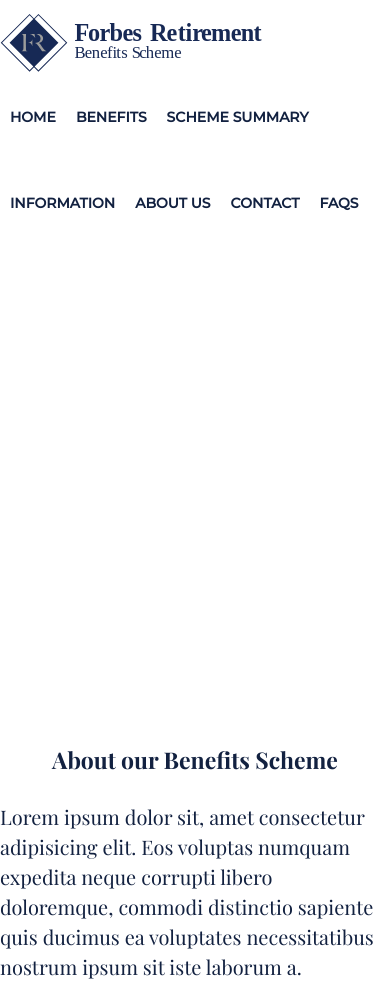
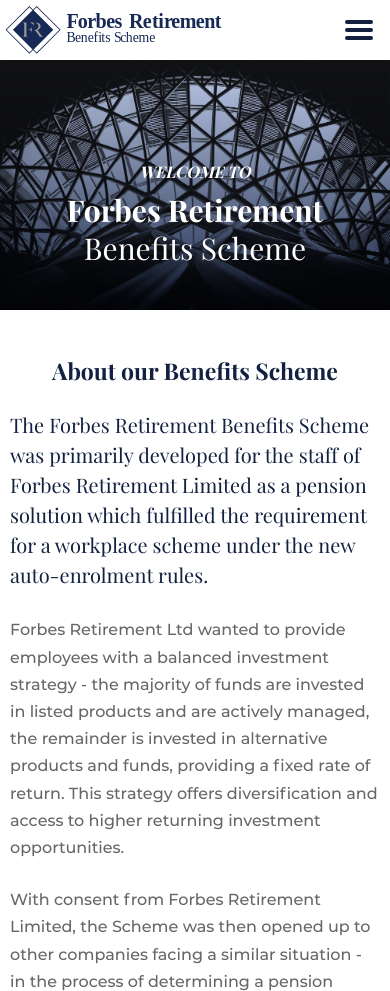
Before and after one commit to mdurks/devBuild001, a plain HTML site: page index.html in a window 390 px wide. Shown: the top 991 px of the page. Drawn offline with nearby package versions, Linux system fonts and the light colour scheme.

Commit message:
Mobile menu added, started mobile styling.  Still only homepage.

```diff
--- a/fonts/_stylesheet.scss
+++ /dev/null
@@ -1,45 +0,0 @@
-
-@font-face {
-    font-family: 'montserratbold';
-    src: url('/fonts/montserrat-bold.eot');
-    src: url('/fonts/montserrat-bold.eot?#iefix') format('embedded-opentype'),
-         url('/fonts/montserrat-bold.woff2') format('woff2'),
-         url('/fonts/montserrat-bold.woff') format('woff'),
-         url('/fonts/montserrat-bold.ttf') format('truetype');
-}
-
-@font-face {
-    font-family: 'montserratmedium';
-    src: url('/fonts/montserrat-medium.eot');
-    src: url('/fonts/montserrat-medium.eot?#iefix') format('embedded-opentype'),
-         url('/fonts/montserrat-medium.woff2') format('woff2'),
-         url('/fonts/montserrat-medium.woff') format('woff'),
-         url('/fonts/montserrat-medium.ttf') format('truetype');
-}
-
-@font-face {
-    font-family: 'montserratregular';
-    src: url('/fonts/montserrat-regular.eot');
-    src: url('/fonts/montserrat-regular.eot?#iefix') format('embedded-opentype'),
-         url('/fonts/montserrat-regular.woff2') format('woff2'),
-         url('/fonts/montserrat-regular.woff') format('woff'),
-         url('/fonts/montserrat-regular.ttf') format('truetype');
-}
-
-@font-face {
-    font-family: 'playfair_displaybold';
-    src: url('/fonts/playfairdisplay-bold.eot');
-    src: url('/fonts/playfairdisplay-bold.eot?#iefix') format('embedded-opentype'),
-         url('/fonts/playfairdisplay-bold.woff2') format('woff2'),
-         url('/fonts/playfairdisplay-bold.woff') format('woff'),
-         url('/fonts/playfairdisplay-bold.ttf') format('truetype');
-}
-
-@font-face {
-    font-family: 'playfair_displayregular';
-    src: url('/fonts/playfairdisplay-regular.eot');
-    src: url('/fonts/playfairdisplay-regular.eot?#iefix') format('embedded-opentype'),
-         url('/fonts/playfairdisplay-regular.woff2') format('woff2'),
-         url('/fonts/playfairdisplay-regular.woff') format('woff'),
-         url('/fonts/playfairdisplay-regular.ttf') format('truetype');
-}
--- a/index.html
+++ b/index.html
@@ -11,8 +11,14 @@
 
 
     <nav class="mainNav">
-        <div class="mainColumn">
-            <a class="logo" href="#">Forbes Retirement</a>
+        <div class="headerColumn">
+            <a class="ForbesLogo" href="#">Forbes Retirement</a>
+            <div class="showMobileMenu">
+                <span></span>
+                <span></span>
+                <span></span>
+            </div>
+            <div class="navList">
                 <ul>
                     <li class="selected"><a href="#">Home</a></li>
                     <li><a href="#">Benefits</a></li>
@@ -22,6 +28,7 @@
                     <li><a href="#">Contact</a></li>
                     <li><a href="#">FAQs</a></li>
                 </ul>
+            </div>
         </div>
     </nav>
 
@@ -38,15 +45,16 @@
     <main class="bodyCopy">
         <div class="mainColumn">
             <h2 class="heading--two">About our Benefits Scheme</h2>
-            <p class="paraLead--large">Lorem ipsum dolor sit, amet consectetur adipisicing elit. Eos voluptas numquam expedita neque corrupti libero doloremque, commodi distinctio sapiente quis ducimus ea voluptates necessitatibus nostrum ipsum sit iste laborum a.</p>
-            <p>Lorem ipsum dolor sit, amet consectetur adipisicing elit. Eos voluptas numquam expedita neque corrupti libero doloremque, commodi distinctio sapiente quis ducimus ea voluptates necessitatibus nostrum ipsum sit iste laborum a.</p>
-            <p>Lorem ipsum dolor sit, amet consectetur adipisicing elit. Eos voluptas numquam expedita neque corrupti libero doloremque, commodi distinctio sapiente quis ducimus ea voluptates necessitatibus nostrum ipsum sit iste laborum a.</p>
+            <p class="para--large">The Forbes Retirement Benefits Scheme was primarily developed for the staff of Forbes Retirement Limited as a pension solution which fulfilled the requirement for a workplace scheme under the new auto-enrolment rules.</p>
+            <p>Forbes Retirement Ltd wanted to provide employees with a balanced investment strategy - the majority of funds are invested in listed products and are actively managed, the remainder is invested in alternative products and funds, providing a fixed rate of return. This strategy offers diversification and access to higher returning investment opportunities.</p>
+            <p>With consent from Forbes Retirement Limited, the Scheme was then opened up to other companies facing a similar situation - in the process of determining a pension provision for their business and workforce.</p>
+            <p>The scheme is also open to working individuals wanting to make regular contributions to their future pension fund or looking to transfer from other registered occupational, defined benefit and contribution schemes.</p>
 
             <hr>
 
-            <p class="paraLead--medium">Lorem ipsum dolor sit, amet consectetur adipisicing elit. Eos voluptas numquam expedita neque corrupti libero doloremque, commodi distinctio sapiente quis ducimus ea voluptates necessitatibus nostrum ipsum sit iste laborum a.</p>
-            <p>Lorem ipsum dolor sit, amet consectetur adipisicing elit. Eos voluptas numquam expedita neque corrupti libero doloremque, commodi distinctio sapiente quis ducimus ea voluptates necessitatibus nostrum ipsum sit iste laborum a.</p>
-            <p>Lorem ipsum dolor sit, amet consectetur adipisicing elit. Eos voluptas numquam expedita neque corrupti libero doloremque, commodi distinctio sapiente quis ducimus ea voluptates necessitatibus nostrum ipsum sit iste laborum a.</p>
+            <p class="para--medium">The Forbes Retirement Benefits Scheme is an Occupational Pension Scheme sponsored by Forbes Retirement Limited and registered with HMRC and the Pensions Regulator.</p>
+            <p>The Forbes Retirement Benefits Scheme was designed and registered following the latest pension regulations and guidance being implemented and satisfies the new rules.</p>
+            <p>We always recommend seeking advice from an appropriately qualified investment adviser. It is important that you consider your investment in the Scheme alongside other pension and personal investments that you or your company may possess.</p>
         </div>
     </main>
 
@@ -58,19 +66,20 @@
                 <hr>
                 <div class="col">
                     <p>Phone Number</p>
-                    <p>0800 456 2345</p>
+                    <p class="text--phone">0800 000 0000</p>
                 </div>
                 <div class="col">
                     <p>Email</p>
-                    <a href="mailto:asdf@sefsef.com">asdf@sefsef.com</a>
+                    <a class="text--email" href="mailto:asdf@sefsef.com">asdf@sefsef.com</a>
                 </div>
             </div>
         </div>
         <div class="bottom">
             <div class="mainColumn smallPara">
-                <p>Lorem ipsum, dolor sit amet consectetur adipisicing elit. Esse quam nisi sed! Iste possimus perspiciatis dolore quod. Magni quibusdam est modi facere debitis veritatis eos. Voluptas accusamus natus eligendi facilis?</p>
-                <p>Nemo iure molestiae, error natus incidunt rem, cumque eligendi non quo doloribus rerum earum commodi esse perferendis blanditiis eaque a ea voluptatum tenetur distinctio. Animi, deleniti dolor! Autem, ipsa repellat.</p>
-                <p>Quibusdam assumenda, enim illum sequi temporibus tempora quisquam harum delectus suscipit? At, numquam quas ratione ab rerum cumque nostrum dolor, blanditiis saepe consequatur magni autem, animi placeat debitis voluptate. Vel!</p>
+                <p>The Forbes Retirement Benefits Scheme, xxxxxxxxxxxxx,xxxxxxxxxxxxxxxxxxxx,xxxxxxxxxx</p>
+                <p>The Scheme is a Registered Scheme with HMRC in accordance with Part IV of the Finance Act 2004 under PSTR number 00817080RY.</p>
+                <p>The Scheme is registered with the Pensions Regulator in accordance with the Occupational pension Schemes (Scheme Administration)
+                <br>Regulations 1996 and Pensions Act 2004 under PSR number  xxxxxxxxxxx</p>
             </div>
         </div>
     </footer>
--- /dev/null
+++ b/sass/_fonts.scss
@@ -0,0 +1,45 @@
+
+@font-face {
+    font-family: 'montserratbold';
+    src: url('../fonts/montserrat-bold.eot');
+    src: url('../fonts/montserrat-bold.eot?#iefix') format('embedded-opentype'),
+         url('../fonts/montserrat-bold.woff2') format('woff2'),
+         url('../fonts/montserrat-bold.woff') format('woff'),
+         url('../fonts/montserrat-bold.ttf') format('truetype');
+}
+
+@font-face {
+    font-family: 'montserratmedium';
+    src: url('../fonts/montserrat-medium.eot');
+    src: url('../fonts/montserrat-medium.eot?#iefix') format('embedded-opentype'),
+         url('../fonts/montserrat-medium.woff2') format('woff2'),
+         url('../fonts/montserrat-medium.woff') format('woff'),
+         url('../fonts/montserrat-medium.ttf') format('truetype');
+}
+
+@font-face {
+    font-family: 'montserratregular';
+    src: url('../fonts/montserrat-regular.eot');
+    src: url('../fonts/montserrat-regular.eot?#iefix') format('embedded-opentype'),
+         url('../fonts/montserrat-regular.woff2') format('woff2'),
+         url('../fonts/montserrat-regular.woff') format('woff'),
+         url('../fonts/montserrat-regular.ttf') format('truetype');
+}
+
+@font-face {
+    font-family: 'playfair_displaybold';
+    src: url('../fonts/playfairdisplay-bold.eot');
+    src: url('../fonts/playfairdisplay-bold.eot?#iefix') format('embedded-opentype'),
+         url('../fonts/playfairdisplay-bold.woff2') format('woff2'),
+         url('../fonts/playfairdisplay-bold.woff') format('woff'),
+         url('../fonts/playfairdisplay-bold.ttf') format('truetype');
+}
+
+@font-face {
+    font-family: 'playfair_displayregular';
+    src: url('../fonts/playfairdisplay-regular.eot');
+    src: url('../fonts/playfairdisplay-regular.eot?#iefix') format('embedded-opentype'),
+         url('../fonts/playfairdisplay-regular.woff2') format('woff2'),
+         url('../fonts/playfairdisplay-regular.woff') format('woff'),
+         url('../fonts/playfairdisplay-regular.ttf') format('truetype');
+}
--- a/sass/_reset.scss
+++ b/sass/_reset.scss
@@ -12,6 +12,6 @@
 }
 body { line-height: 1; }
 ol, ul { list-style: none; }
-div, p, span, ul, li { position: relative; }
+nav, main, footer, header, div, p, span, ul, li { position: relative; }
 html { box-sizing: border-box; }
 *, *:before, *:after { box-sizing: inherit; }
--- a/sass/_settings.scss
+++ b/sass/_settings.scss
@@ -22,5 +22,6 @@
 $font-playfair: 'playfair_displayregular';
 
 $font-body: $font-montserrat-medium;
+$font-body-bold: $font-montserrat-bold;
 $font-header: $font-playfair-bold;
 $font-header-light: $font-playfair;
--- a/sass/styles.scss
+++ b/sass/styles.scss
@@ -13,7 +13,7 @@
 @import "_settings.scss";
 
 @import "_reset.scss";
-@import "../fonts/_stylesheet.scss";
+@import "_fonts.scss";
 
 
 
@@ -28,23 +28,42 @@
 }
 
 body {
-	line-height: 1.4em;
+	line-height: 1.7em;
+	width: 100%;
+	height: 100%;
+	word-break: break-word;
 }
 
 
 
-.mainColumn
+.noScroll {
+	overflow: hidden;
+}
+
+
+
+.headerColumn
 {
 	@include media($md) {
 		width: 1000px;
 		margin: auto;
 	}
 }
+.mainColumn
+{
+	padding: 0 10px;
+
+	@include media($md) {
+		width: 830px;
+		margin: auto;
+		padding: 0 15px;
+	}
+}
 
 
 
 h2, h3 {
-	margin: 0 0 30px;
+	margin: 0 0 25px;
 }
 
 p
@@ -61,9 +80,16 @@
 .heading
 {
 	&--one {
+
 		font-family: $font-header-light;
+		font-size: 30px;
+		line-height: 38px;
+		text-align: center;
+
+		@include media($md){
 			font-size: 38px;
-		text-align: center;
+			line-height: 48px;
+		}
 
 		span {
 			font-family: $font-header;
@@ -78,7 +104,7 @@
 	}
 }
 
-.paraLead
+.para
 {
 	&--large {
 		font-family: $font-header-light;
@@ -96,6 +122,24 @@
 	}
 }
 
+.text
+{
+	&--phone {
+		font-size: 32px;
+		font-family: $font-body-bold;
+		color: $white;
+	}
+
+	&--email {
+		font-size: 23px;
+		font-family: $font-body-bold;
+		color: $white;
+		text-decoration: none;
+	}
+}
+
+
+
 .smallPara p
 {
 	font-size: 12px;
@@ -109,12 +153,8 @@
 
 
 
-.logo
+.ForbesLogo
 {
-	margin: 11px 0 0;
-    width: 266px;
-	height: 60px;
-	text-indent: -999999px;
 	background-image: url('../img/forbes-logo.svg');
 	background-position: center center;
 	background-repeat: no-repeat;
@@ -126,18 +166,67 @@
 {
 	@include clearfix;
 
-	.logo {
-		display: inline;
+	.ForbesLogo {
+		display: block;
 		float: left;
+		margin: 0 0 0 5px;
+		width: 220px;
+		height: 60px;
+		text-indent: -999999px;
+
+		@include media($md) {
+			margin: 11px 0 0;
+			width: 266px;
+			height: 60px;
+		}
 	}
 
-	ul {
+	.showMobileMenu
+	{
 		float: right;
+		padding: 20px 17px 15px 15px;
+		cursor: pointer;
+
+		@include media($md) {
+			display: none;
+		}
+
+		span {
+			display: block;
+			margin: 0 0 4px;
+			width: 28px;
+			height: 4px;
+			border-radius: 50px;
+			background-color: $blue-dark;
+		}
+	}
+
+	.navList {
+		display: none;
+		position: absolute;
+		z-index: 10;
+		height: 100vh;
+		width: 100%;
+		background-color: rgba(8,33,64,0.9);
+		text-align: center;
+
+		@include media($md) {
+			position: relative;
+			display: inline;
+			float: right;
+			width: auto;
+			height: auto;
+			background: none;
+			text-align: left;
+		}
 	}
 
 	li
 	{
+
+		@include media($md) {
 			float: left;
+		}
 
 		&.selected:after {
 			position: absolute;
@@ -148,14 +237,20 @@
 		}
 	}
 
-	a {
+	a
+	{
 		display: block;
-		padding: 32px 10px;
+		padding: 8px 10px;
 		text-decoration: none;
 		text-transform: uppercase;
-		color: $blue-dark;
+		color: $white;
 		font-size: 14px;
 		font-weight: bold;
+
+		@include media($md) {
+			padding: 32px 10px;
+			color: $blue-dark;
+		}
 	}
 }
 
@@ -164,10 +259,12 @@
 .heroHeading
 {
 	text-align: center;
-	padding: 300px 0 70px 0;
+	padding: 100px 0 40px 0;
 	color: $white;
 
 	@include media($md) {
+		padding: 300px 0 70px 0;
+	}
 
 	&__bckgImg
 	{
@@ -182,16 +279,22 @@
 		background-position: center center;
 		background-size: cover;
 	}
-	}
 
-	p {
-		margin: 0 0 17px;
+	p
+	{
+		margin: 0 0 7px;
 		font-family: $font-header;
 		text-transform: uppercase;
 		font-style: italic;
+
+		@include media($md) {
+			margin: 0 0 17px;
+		}
 	}
 
-	h1:after {
+	h1:after
+	{
+		@include media($md) {
 			bottom: -50px;
 			left: 50%;
 			border: solid transparent;
@@ -204,6 +307,7 @@
 			border-top-color: #fff;
 			border-width: 10px;
 			margin-left: -10px;
+		}
 	}
 }
 
@@ -232,13 +336,25 @@
 		color: $white;
 	}
 
+	p {
+		margin: 0 0 15px;
+		line-height: 2em;
+	}
+
 	$footerHorizPadding: 70px;
 
 	.top
 	{
 		@include clearfix;
+		padding: 15px;
+		background-color: $blue;
+
+		@include media($md) {
 			padding: 50px;
-		background-color: $blue;
+		}
+		@include media($md) {
+
+		}
 
 		.mainColumn {
 			padding: 0 $footerHorizPadding;
```
Also changed, not shown: scripts/scripts.js (+8 -0 lines), sass/critical.css, sass/critical.min.css, sass/styles.css, sass/styles.min.css, scripts/scripts.min.js. Lines whose indentation alone changed are shown as unchanged.
